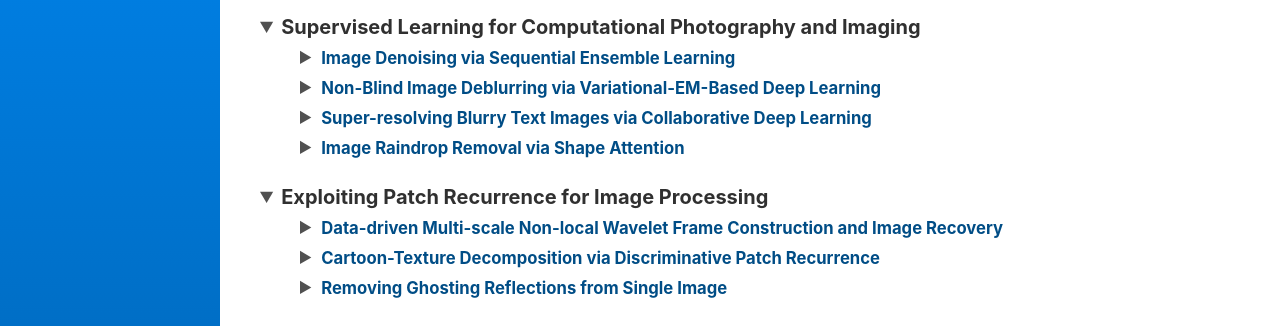
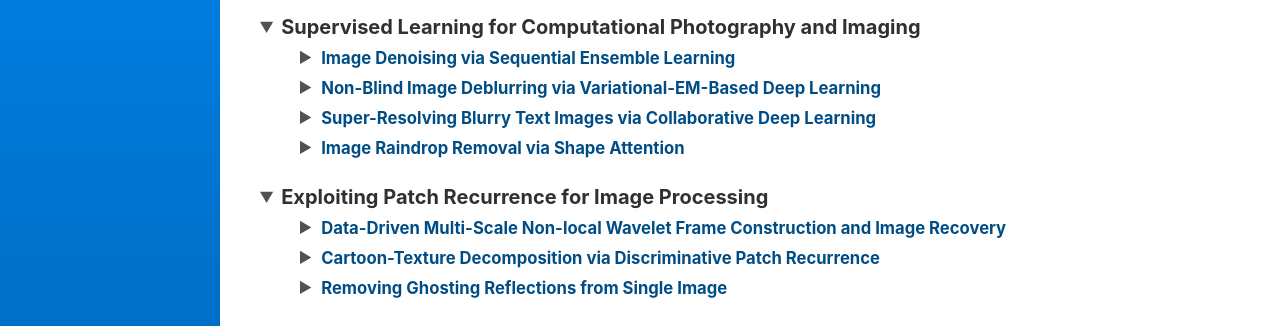
Before and after one commit to csyhquan/csyhquan.github.io, a Jekyll site: the page built from research.md, in a window 1280 px wide and 1301 px high. Shown: the part 339-665 px from the top of the window. Built offline with Jekyll 4.4.1, drawn with Linux system fonts in a browser that asks for light colours.

Commit message:
Update research.md

```diff
--- a/research.md
+++ b/research.md
@@ -84,7 +84,7 @@ sidebar_link: true
 
 <!--2-3-->
 <details>
-<summary><strong><small><font color="#004D86">Super-resolving Blurry Text Images via Collaborative Deep Learning</font></small></strong></summary>
+<summary><strong><small><font color="#004D86">Super-Resolving Blurry Text Images via Collaborative Deep Learning</font></small></strong></summary>
 
 <table>
 <tbody>
@@ -140,7 +140,7 @@ sidebar_link: true
 <ul>
 <!--4-1-->
 <details>
-<summary><strong><small><font color="#004D86">Data-driven Multi-scale Non-local Wavelet Frame Construction and Image Recovery</font> </small></strong></summary>
+<summary><strong><small><font color="#004D86">Data-Driven Multi-Scale Non-local Wavelet Frame Construction and Image Recovery</font> </small></strong></summary>
 <table>
 <tbody>
 <tr>
```
